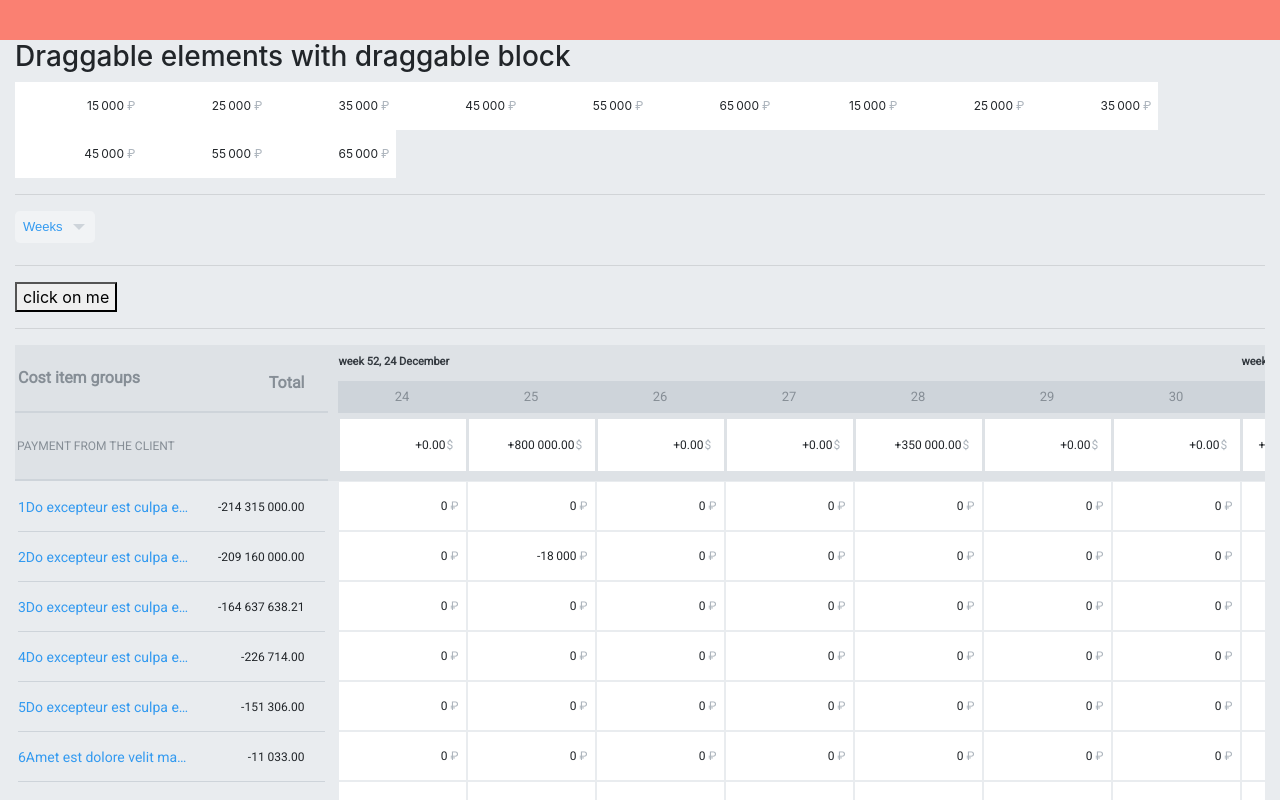
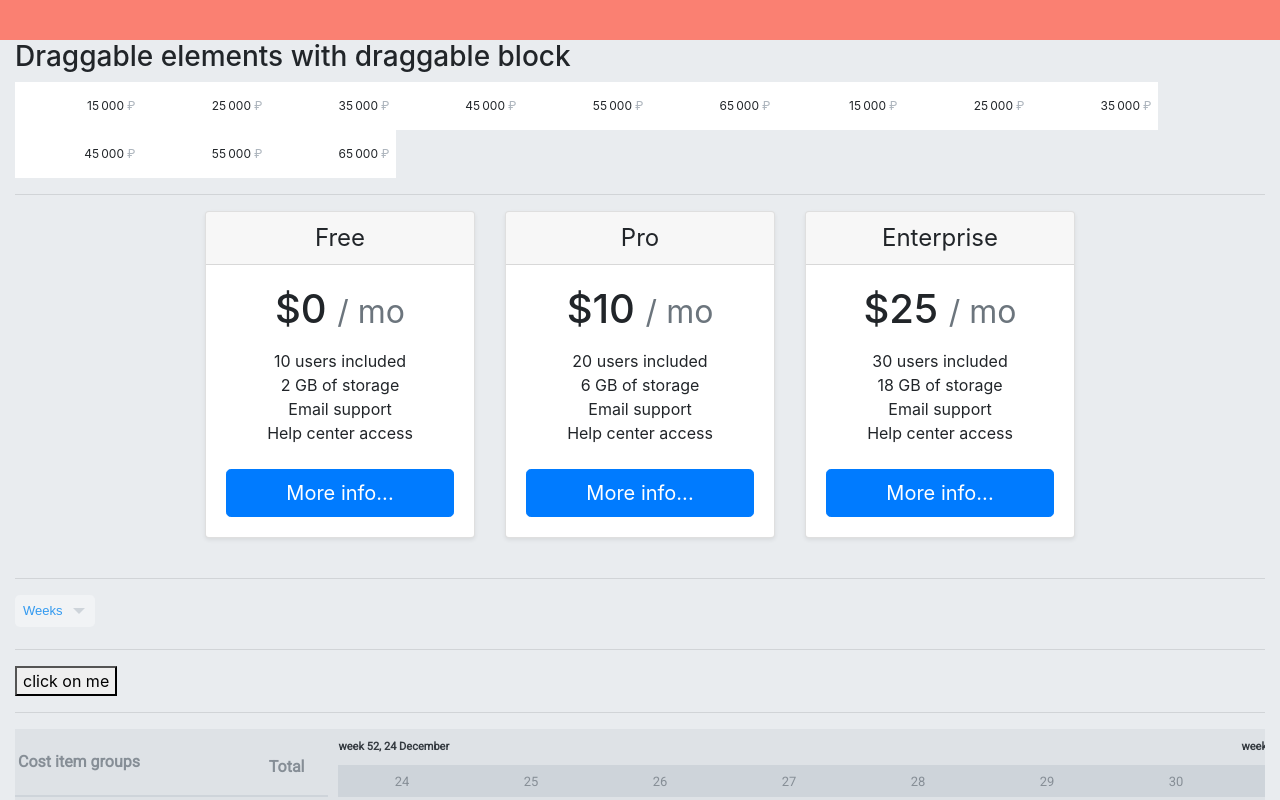
Before and after one commit to apechkin/vue-components, a Vue app: page / in a window 1280 px wide. Shown: the top 800 px of the page. Built offline with nearby package versions, Linux system fonts and the light colour scheme.

Commit message:
add card content for testing

```diff
--- a/src/pages/Content/index.vue
+++ b/src/pages/Content/index.vue
@@ -13,6 +13,8 @@
         @accepted="data => {handleAccept(data, item.id)}"
         currency="RUR"/>
     </div>
+    <hr>
+    <card-tarif-side/>
     <hr>
     <r-select
       :options="listOptions"
@@ -33,13 +35,13 @@
   import EdragInput from '~/containers/EDragInput/index.vue'
   import RSelect from '@/RSelect'
   import ETable from '~/containers/EFixedTable/index.vue'
-  import ExcelParser from '~/containers/EExcelParser/index.vue'
+  import CardTarifSide from '~/containers/CardTarifSide/index.vue'
   export default {
     components: {
       EdragInput,
       RSelect,
       ETable,
-      ExcelParser
+      CardTarifSide
     },
     data () {
       return {
```
